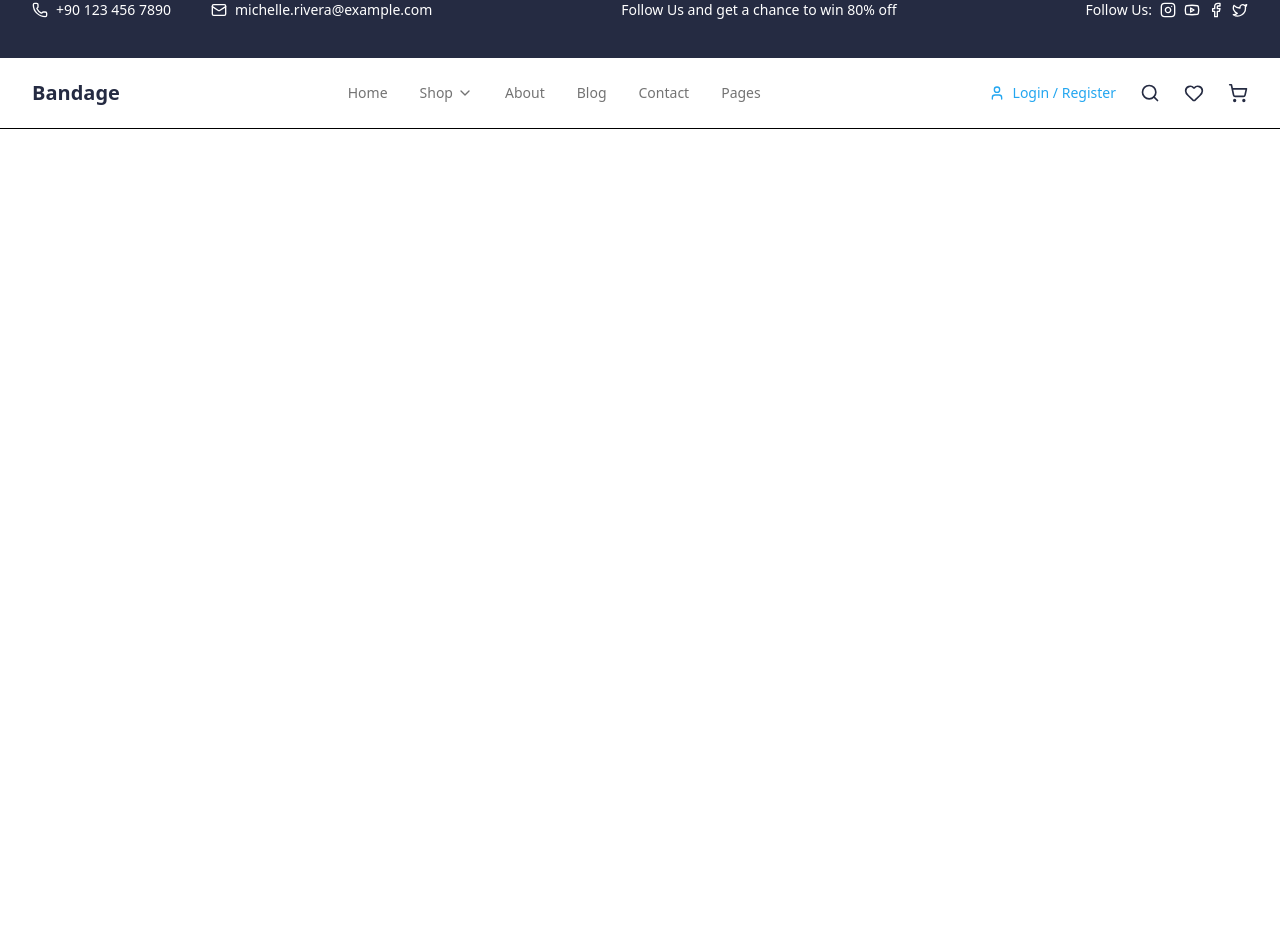
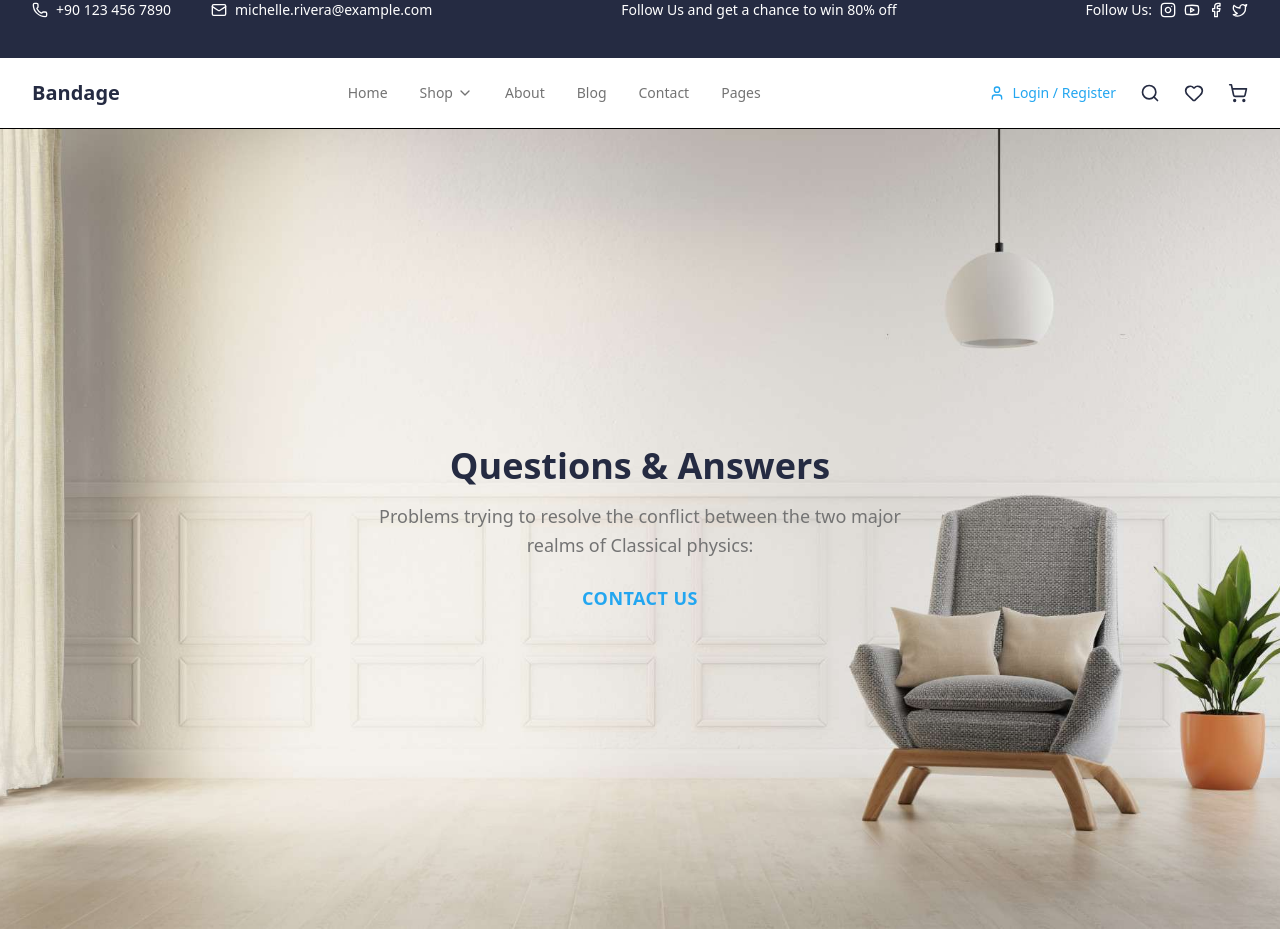
Before and after one commit to ozcanduygu/E-Commerce, a React (Vite) app: page /contact in a window 1280 px wide. Before the commit the page ends 800 px from the top, so only its background shows below. Built offline with nearby package versions, Linux system fonts and the light colour scheme.

Commit message:
Contact Page bitti

```diff
--- a/src/App.jsx
+++ b/src/App.jsx
@@ -3,6 +3,7 @@ import HomePage from "./pages/HomePage";
 import ShopPage from "./pages/ShopPage";
 import HeaderComponent from "./components/HeaderComponent";
 import ProductsDetalPage from "./pages/ProductDetilPage";
+import ContactPage  from "./pages/ContactPage";
 
 function App() {
   return (
@@ -15,6 +16,7 @@ function App() {
         <Route exact path="/" component={HomePage} />
         <Route exact path="/shop" component={ShopPage} />
         <Route exact path ="/product" component={ProductsDetalPage}/>
+        <Route exact path= "/contact" component= {ContactPage}/>
       </Switch>
 
     </Router>
--- a/src/components/BestProductsList.jsx
+++ b/src/components/BestProductsList.jsx
@@ -23,10 +23,7 @@ export default function BestProductsList() {
     <h3 className="text-center font-montserrat text-2xl font-semibold text-[#252B42] my-6">
       BESTSELLER PRODUCTS
     </h3>
-
-    {/* İnce gri çizgi */}
     <div className="h-[1px] bg-gray-300 mb-6"></div>
-
     <ProductsCard />
   </div>
 );
--- a/src/data/products.js
+++ b/src/data/products.js
@@ -6,6 +6,10 @@ import cards5 from '../assets/cards5.jpg';
 import cards6 from '../assets/cards6.jpg';
 import cards7 from '../assets/cards7.jpg';
 import cards8 from '../assets/cards8.jpg';
+import photo1 from '../assets/photo1.jpg';
+import photo2 from '../assets/photo2.jpg';
+import photo3 from '../assets/photo3.jpg';
+import photo4 from '../assets/photo4.jpg';
 
 export const productsData =[
     {id:1, title: "Graphic Design", desc:"English Department", oldPrice: 16.48, newPrice: 6.48, image: cards1},
@@ -16,5 +20,13 @@ export const productsData =[
     {id:6, title: "Graphic Design", desc:"English Department", oldPrice: 16.48, newPrice: 6.48, image: cards6},
     {id:7, title: "Graphic Design", desc:"English Department", oldPrice: 16.48, newPrice: 6.48, image: cards7},
     {id:8, title: "Graphic Design", desc:"English Department", oldPrice: 16.48, newPrice: 6.48, image: cards8},
+    {id:9, title: "Graphic Design", desc:"English Department", oldPrice: 16.48, newPrice: 6.48, image: photo1},
+    {id:10, title: "Graphic Design", desc:"English Department", oldPrice: 16.48, newPrice: 6.48, image: photo2},
+    {id:11, title: "Graphic Design", desc:"English Department", oldPrice: 16.48, newPrice: 6.48, image: photo3},
+    {id:12, title: "Graphic Design", desc:"English Department", oldPrice: 16.48, newPrice: 6.48, image: photo4},
+    {id:13, title: "Graphic Design", desc:"English Department", oldPrice: 16.48, newPrice: 6.48, image: photo2},
+    {id:14, title: "Graphic Design", desc:"English Department", oldPrice: 16.48, newPrice: 6.48, image: photo3},
+    {id:15, title: "Graphic Design", desc:"English Department", oldPrice: 16.48, newPrice: 6.48, image: photo1},
+    {id:16, title: "Graphic Design", desc:"English Department", oldPrice: 16.48, newPrice: 6.48, image: photo4},
 
 ]
--- /dev/null
+++ b/src/pages/ContactPage.jsx
@@ -0,0 +1,21 @@
+import React from "react";
+import contactimage from "../assets/contactimage.jpg";
+
+export default function ContactPage(){
+    return(
+        <div className="w-full h-screen bg-cover bg-center flex items-center justify-center text-white"
+      style={{ backgroundImage: `url(${contactimage})` }}>
+            <div className="text-center max-w-xl px-4">
+                <h1 className="text-3xl text-[#252B42] md:text-4xl font-montserrat font-bold mb-4">
+                Questions & Answers
+                </h1>
+                <p className="text-base md:text-lg mb-6 font-montserrat text-[#737373] leading-relaxed">
+                Problems trying to resolve the conflict between the two major realms of Classical physics:
+                </p>
+                <p className="text-lg font-semibold tracking-wide text-[#23A6F0] font-montserrat cursor-pointer">
+                CONTACT US
+                 </p>
+            </div>
+        </div>
+    )
+}
```
Also changed, not shown: src/components/ProductDescription.jsx (+6 -7 lines), src/assets/contactimage.jpg (added).
